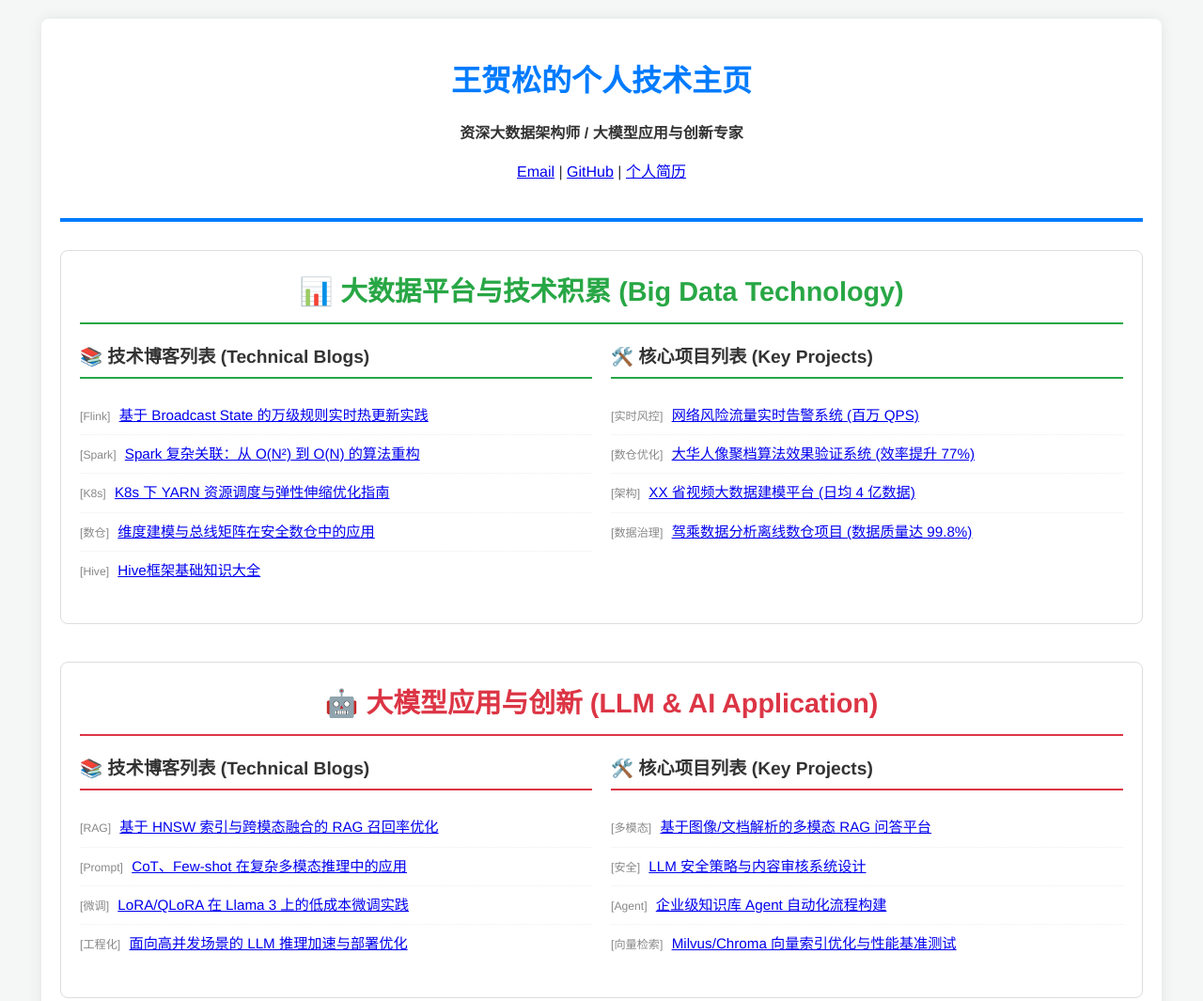
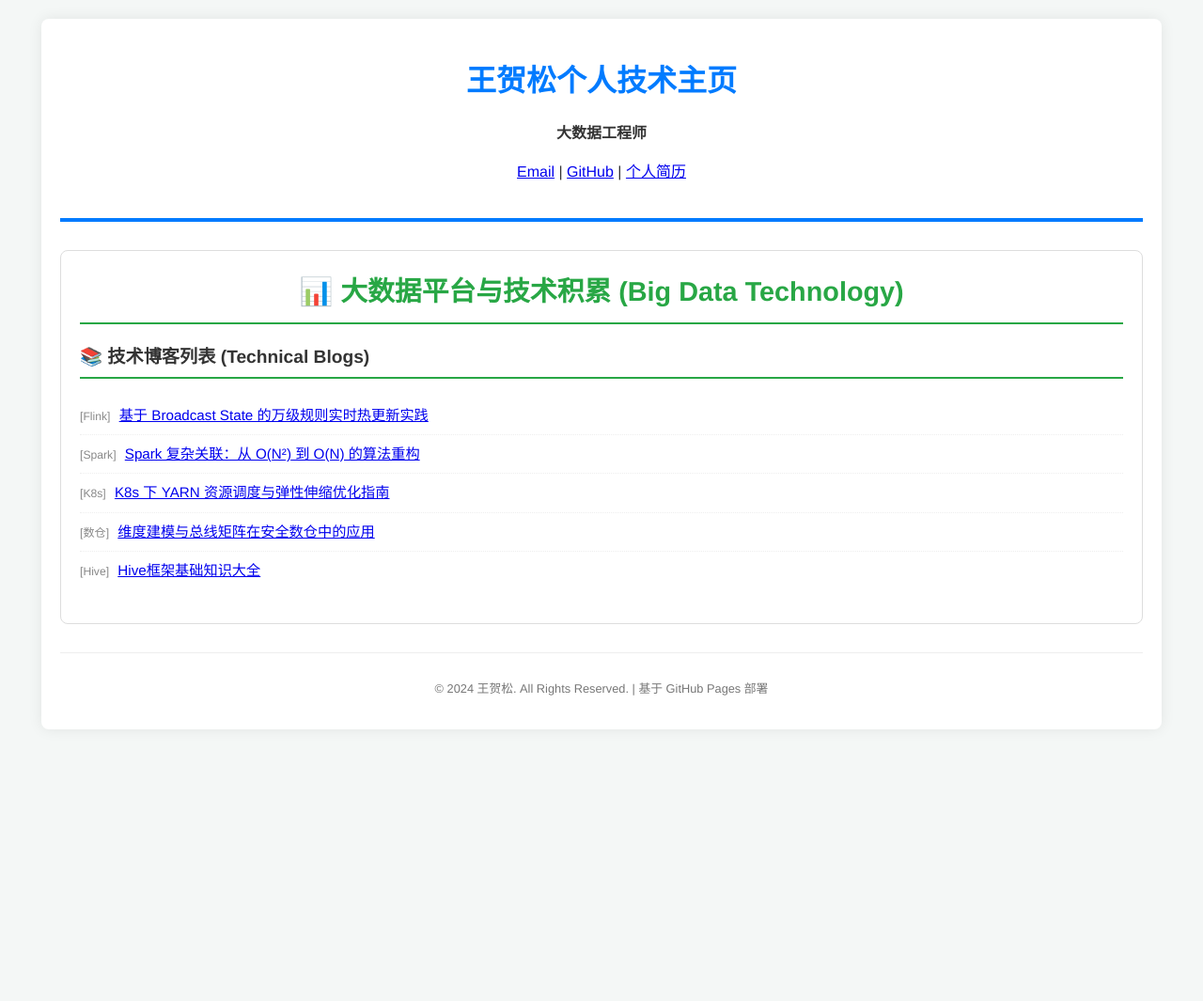
Before and after one commit to wanghesong2019/wanghesong2019.github.io, a plain HTML site: page index.html in a window 1280 px wide. Shown: the top 1065 px of the page at 94% size. After the commit the page ends 800 px from the top, so only its background shows below. Drawn offline with Linux system fonts and the light colour scheme.

Commit message:
添加个人简历，同时精简个人主页，只保留和大数据开发相关信息

```diff
--- a/index.html
+++ b/index.html
@@ -74,8 +74,8 @@
 
     <div class="container">
         <header>
-            <h1>王贺松的个人技术主页</h1>
-            <p><strong>资深大数据架构师 / 大模型应用与创新专家</strong></p>
+            <h1>王贺松个人技术主页</h1>
+            <p><strong>大数据工程师</strong></p>
             <p>
                 <a href="mailto:1172700121@qq.com">Email</a> |
                 <a href="https://github.com/wanghesong2019" target="_blank">GitHub</a> |
@@ -100,7 +100,7 @@
                         </ul>
                     </div>
 
-                    <div id="bigdata-project">
+                    <!-- <div id="bigdata-project">
                         <h3>🛠️ 核心项目列表 (Key Projects)</h3>
                         <ul>
                             <li><span class="list-tag">[实时风控]</span> <a href="#">网络风险流量实时告警系统 (百万 QPS)</a></li>
@@ -108,11 +108,11 @@
                             <li><span class="list-tag">[架构]</span> <a href="#">XX 省视频大数据建模平台 (日均 4 亿数据)</a></li>
                             <li><span class="list-tag">[数据治理]</span> <a href="#">驾乘数据分析离线数仓项目 (数据质量达 99.8%)</a></li>
                         </ul>
-                    </div>
+                    </div> -->
                 </div>
             </section>
 
-            <section class="tech-section llm-section" id="llm-section">
+            <!-- <section class="tech-section llm-section" id="llm-section">
                 <h2>🤖 大模型应用与创新 (LLM & AI Application)</h2>
 
                 <div class="inner-columns">
@@ -136,7 +136,7 @@
                         </ul>
                     </div>
                 </div>
-            </section>
+            </section> -->
 
         </div>
 
```
Also changed, not shown: 2 other files.
